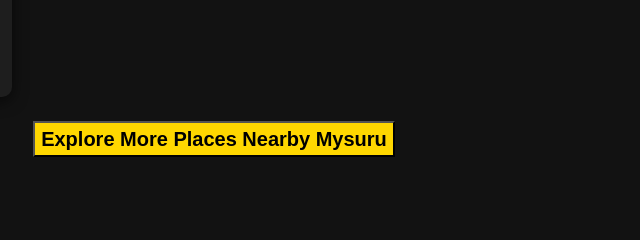
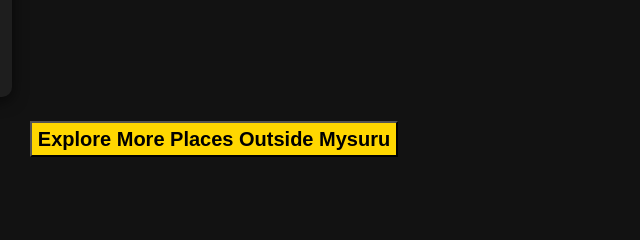
Before and after one commit to manyasureshkumar37-web/SVBS, a plain HTML site: page index.html in a window 1280 px wide. Shown: the part 1482-1722 px from the top of the page, 426-1066 px from the left. Drawn offline with nearby package versions, Linux system fonts and the light colour scheme.

Commit message:
modified

```diff
--- a/index.html
+++ b/index.html
@@ -311,7 +311,7 @@
           </script>
         </div>
         <div class="explore">
-          <a href="./Chikkamagaluru.html" target="_blank"><button>Explore More Places Nearby Mysuru</button></a>
+          <a href="./Chikkamagaluru.html" target="_blank"><button>Explore More Places Outside Mysuru</button></a>
       </div>
   </section>
 
```
